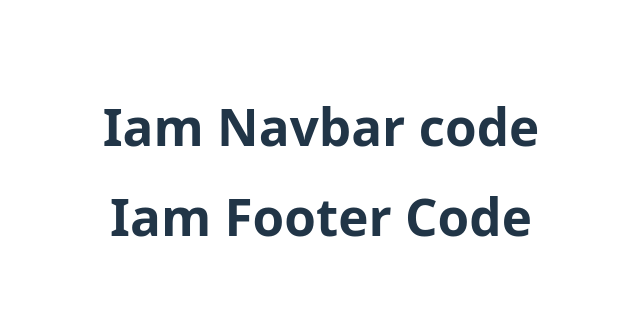
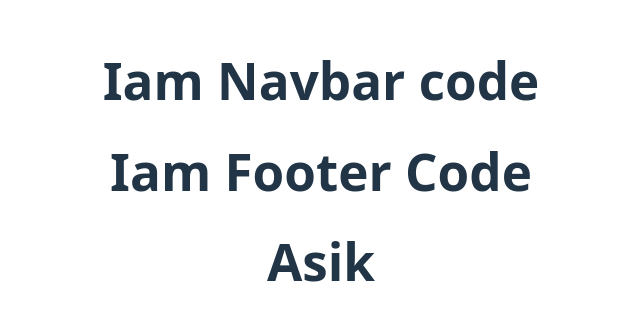
Before and after one commit to asik247/react-contex, a React (Vite) app: page / in a window 1280 px wide. Shown: the part 229-550 px from the top of the page, without its empty margins (319-959 px from the left). Built offline with nearby package versions, Linux system fonts and the light colour scheme.

Commit message:
simpley version for contex

```diff
--- a/src/Components/About.jsx
+++ b/src/Components/About.jsx
@@ -1,9 +1,11 @@
-import React from 'react';
+import React, { useContext } from 'react';
+import { MyContexs } from './Navbar';
 
 const About = () => {
+    const data = useContext(MyContexs)
     return (
         <div>
-
+            <h1>{data}</h1>
         </div>
     );
 };
--- a/src/Components/Footer.jsx
+++ b/src/Components/Footer.jsx
@@ -1,9 +1,12 @@
 import React from 'react';
+import About from './About';
 
 const Footer = () => {
     return (
         <div>
             <h1>Iam Footer Code</h1>
+            <p></p>
+            <About></About>
         </div>
     );
 };
--- a/src/Components/Navbar.jsx
+++ b/src/Components/Navbar.jsx
@@ -1,11 +1,19 @@
-import React from 'react';
+import React, { createContext } from 'react';
 import Footer from './Footer';
 
+
+// Simple Contex create code start here;
+
+export const MyContexs = createContext('');
+
 const Navbar = () => {
+    const name = "Asik"
     return (
         <div>
             <h1>Iam Navbar code</h1>
+         <MyContexs.Provider value={name}>
             <Footer></Footer>
+         </MyContexs.Provider>
         </div>
     );
 };
```
